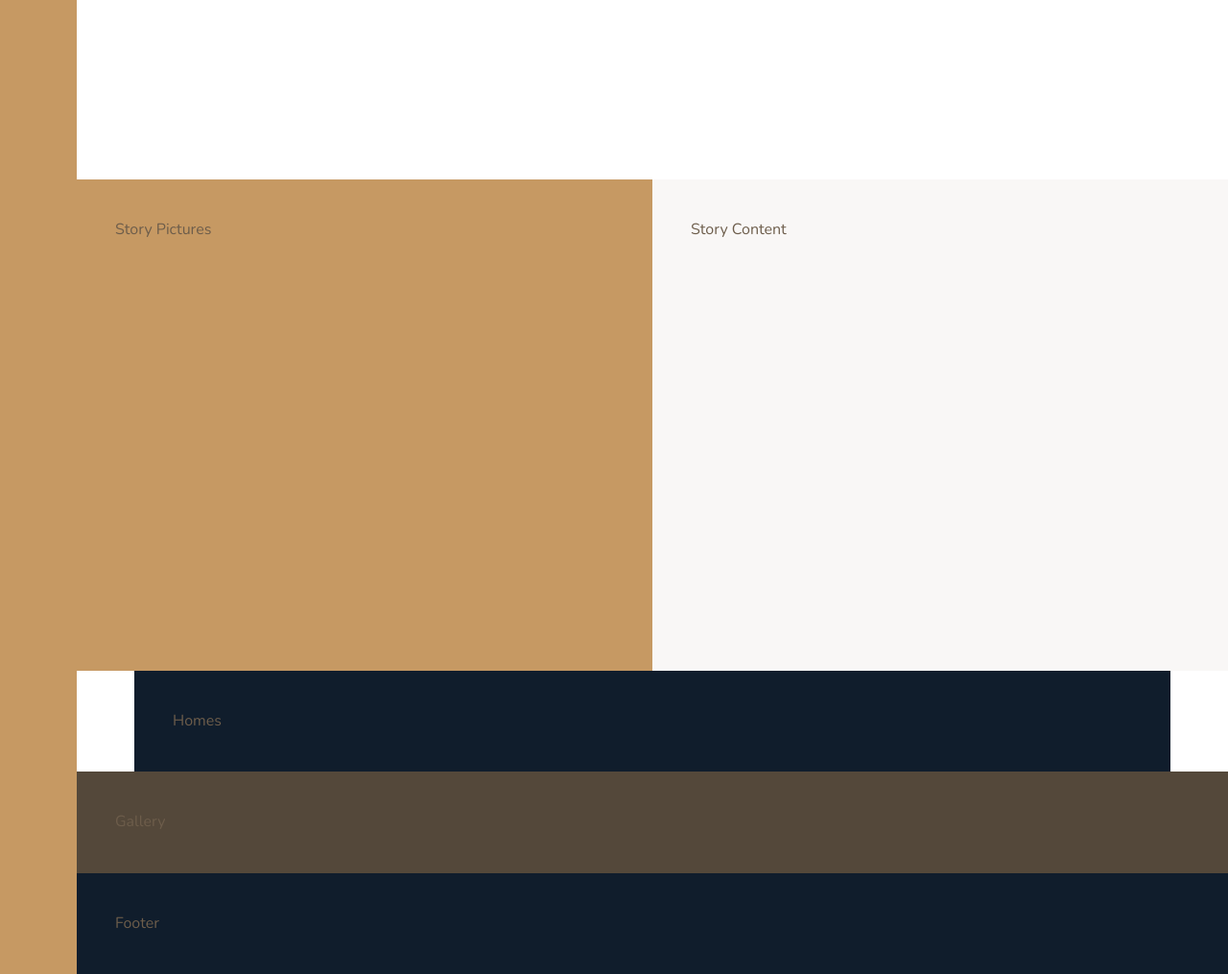
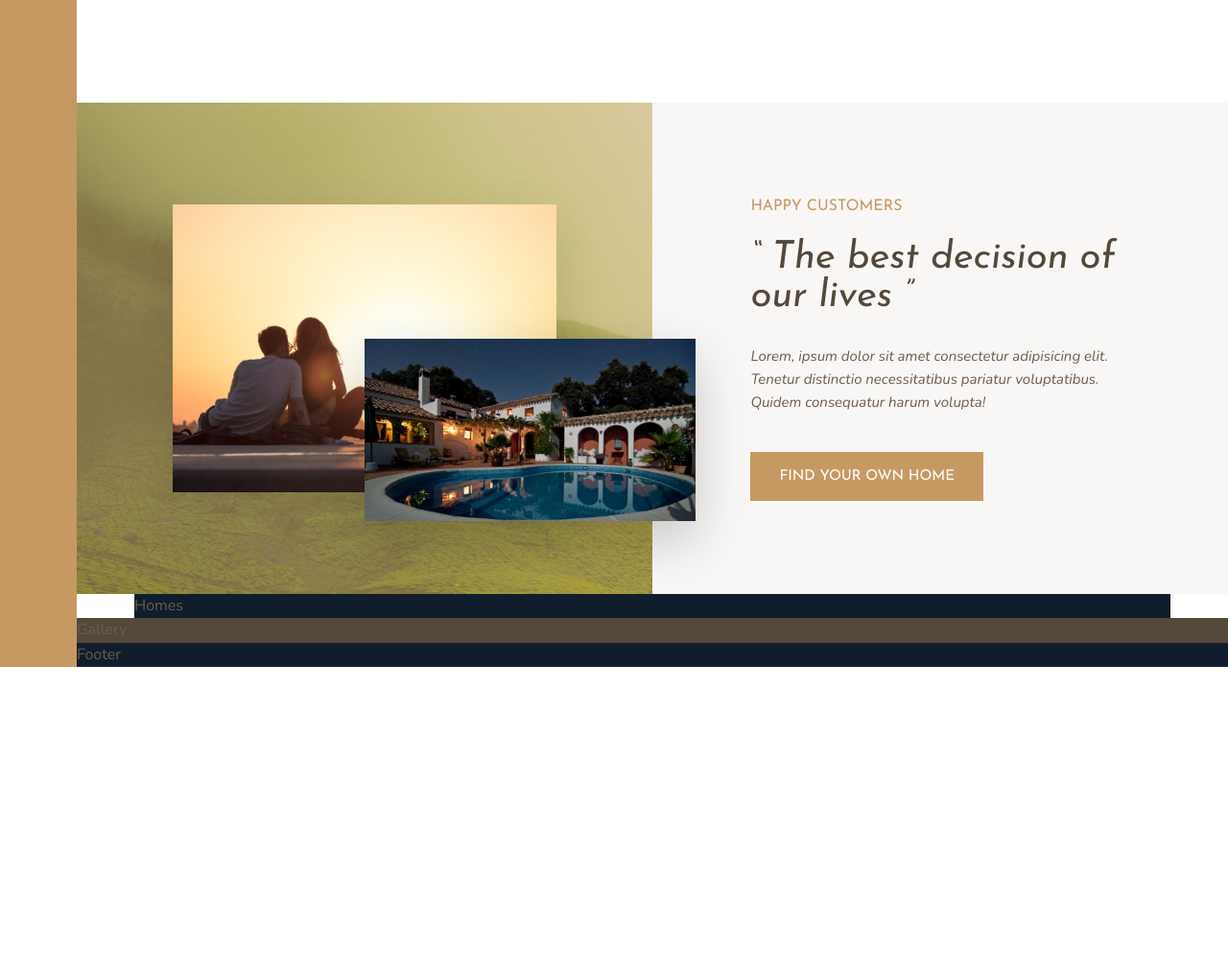
Before and after one commit to arifhusaini97/udemy.css.nexter, a website: page index.html in a window 1280 px wide. Shown: the part 1159-2174 px from the top of the page at 96% size. After the commit the page ends 1854 px from the top, so only its background shows below. Drawn offline with nearby package versions, Linux system fonts and the light colour scheme.

Commit message:
Story Section

```diff
--- a/index.html
+++ b/index.html
@@ -52,7 +52,8 @@
                 <use xlink:href="img/sprite.svg#icon-key"></use>|
             </svg>
             <h4 class="heading-4 heading-4--dark">New home in one week</h4>
-            <p class="feature__text">Vero ipsum sapiente molestias accusamus rerum. Lorem, ipsum dolor sit amet consectetur adipisicing elit.
+            <p class="feature__text">Vero ipsum sapiente molestias accusamus rerum. Lorem, ipsum dolor sit amet
+                consectetur adipisicing elit.
                 .</p>
         </div>
         <div class="feature">
@@ -60,7 +61,8 @@
                 <use xlink:href="img/sprite.svg#icon-presentation"></use>|
             </svg>
             <h4 class="heading-4 heading-4--dark">Top 1% realtors</h4>
-            <p class="feature__text">Quidem consequatur harum, voluptatum mollitia quae. Tenetur distinctio necessitatibus pariatur voluptatibus.
+            <p class="feature__text">Quidem consequatur harum, voluptatum mollitia quae. Tenetur distinctio
+                necessitatibus pariatur voluptatibus.
                 .</p>
         </div>
         <div class="feature">
@@ -73,10 +75,17 @@
         </div>
     </section>
     <div class="story__pictures">
-        Story Pictures
+        <img src="img/story-1.jpeg" alt="Couple with new house" class="story__img--1">
+        <img src="img/story-2.jpeg" alt="New house" class="story__img--2">
     </div>
     <div class="story__content">
-        Story Content
+        <h3 class="heading-3 mb-sm">Happy Customers</h3>
+        <h2 class="heading-2 heading-2--dark mb-md">&ldquo; The best decision of our lives &rdquo;</h2>
+        <p class="story__text">
+            Lorem, ipsum dolor sit amet consectetur adipisicing elit. Tenetur distinctio necessitatibus pariatur
+            voluptatibus. Quidem consequatur harum volupta!
+        </p>
+        <button class="btn">Find your own home</button>
     </div>
     <section class="homes">
         Homes
--- a/sass/_base.scss
+++ b/sass/_base.scss
@@ -45,7 +45,7 @@
     ) [center-end] minmax(6rem, 1fr) [full-end];
 
     & > *{
-      padding: 40px;
+      // padding: 40px;
       font-size:1.6rem;
     }
 }
--- a/sass/_story.scss
+++ b/sass/_story.scss
@@ -2,9 +2,48 @@
     &__pictures{
         background-color: $color-primary;
         grid-column:full-start/ col-end 4;
+        display: grid;
+        grid-template-rows: repeat(6, 1fr);
+        grid-template-columns: repeat(6, 1fr);
+        align-items: center;
+        background-image: linear-gradient(rgba($color-primary, .5),rgba($color-primary, .5)), url(../img/back.jpg);
+    }
+    &__img--1{
+        width:100%;
+        grid-row: 2/6;
+        grid-column:2/6;
+        box-shadow: 0 2rem 5rem rgba(black,0.1);
+    }
+    &__img--2{
+        width:115%;
+        grid-row: 4/6;
+        grid-column: 4/7;
+        z-index:20;
+        box-shadow: 0 2rem 5rem rgba(black,0.2);
+
     }
     &__content{
         background-color: $color-grey-light-1;
         grid-column: col-start 5/ full-end;
+
+        padding:6rem 8vw;
+
+        // Using Flex
+        // display: flex;
+        // flex-direction: column;
+        // justify-content: center;
+        // align-items: start;
+
+        // Using Grid
+        display:grid;
+        align-content: center;
+        justify-items: start;
+
+    }
+
+    &__text{
+        font-size:1.5rem;
+        font-style: italic;
+        margin-bottom: 4rem;
     }
 }
--- a/sass/_typography.scss
+++ b/sass/_typography.scss
@@ -1,20 +1,60 @@
-%heading{
+%heading {
   font-family: $font-display;
-    font-weight: 400;}
+  font-weight: 400;
+}
 
-.heading-1{
+.heading-1 {
   @extend %heading;
 }
-.heading-2{
+.heading-2 {
   @extend %heading;
+  font-size: 4rem;
+  font-style: italic;
+  line-height:1;
+
+  &--light {
+    color: $color-grey-light-1;
   }
-.heading-3{
+  &--dark {
+    color: $color-grey-dark-1;
+  }
+}
+.heading-3 {
   @extend %heading;
+
+  font-size: 1.6rem;
+  color: $color-primary;
+  text-transform: uppercase;
 }
-.heading-4{
+.heading-4 {
   @extend %heading;
   font-size: 1.9rem;
 
-    &--light{color: $color-grey-light-1;}
-    &--dark{color: $color-grey-dark-1;}
+  &--light {
+    color: $color-grey-light-1;
   }
+  &--dark {
+    color: $color-grey-dark-1;
+  }
+}
+
+.btn{
+    background-color:$color-primary;
+    color: #fff;
+    border:none;
+    border-radius: 0;
+    font-family: $font-display;
+    font-size: 1.5rem;
+    text-transform: uppercase;
+    padding: 1.8rem 3rem;
+    cursor: pointer;
+    transition: all .2s;
+    &:hover{
+        background-color:$color-primary-dark;
+    }
+}
+
+.mb-sm{margin-bottom:2rem;}
+.mb-md{margin-bottom:3rem;}
+.mb-lg{margin-bottom:4rem;}
+.mb-hg{margin-bottom:8rem;}
```
Also changed, not shown: css/style.css. Lines whose indentation alone changed are shown as unchanged.
